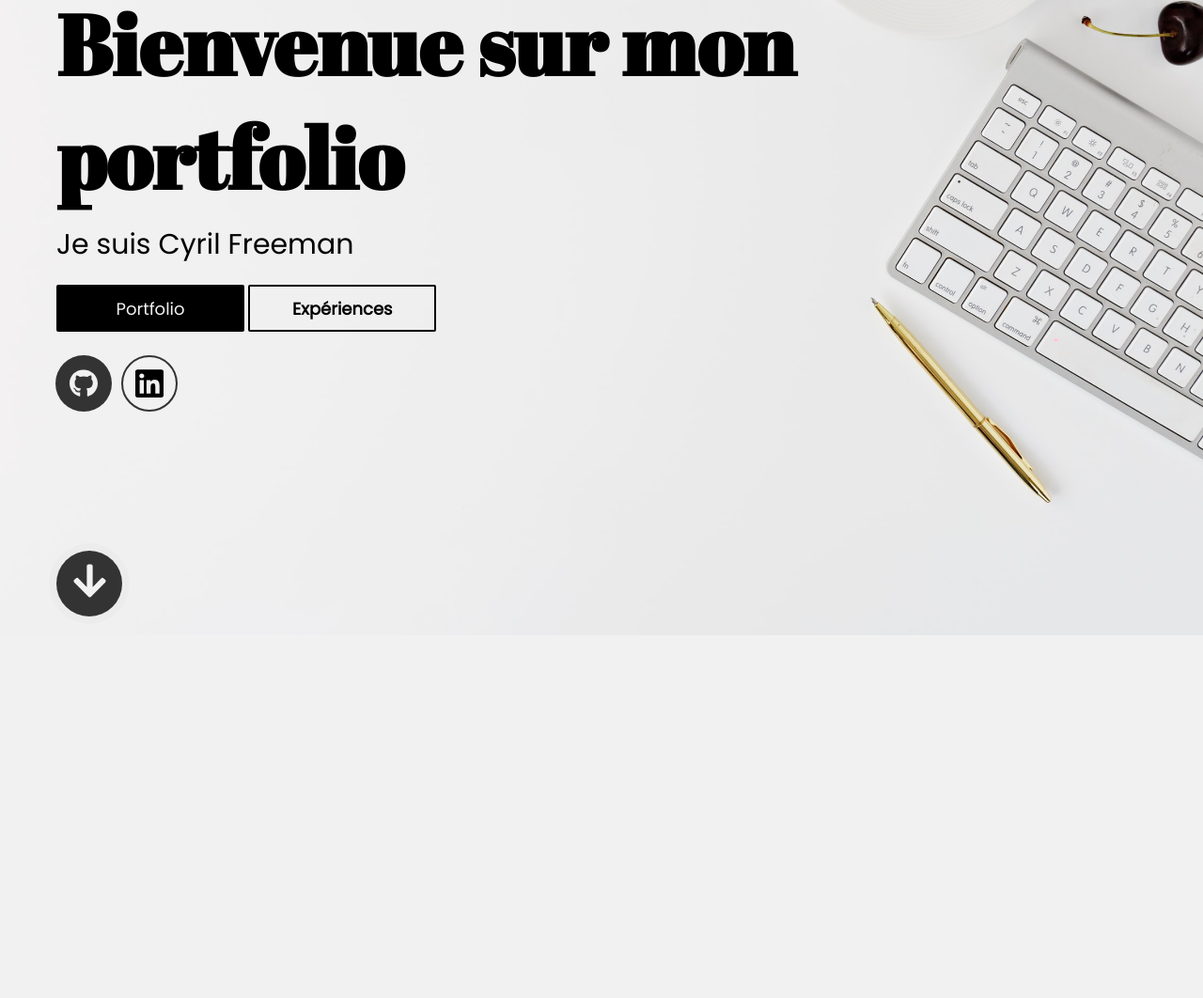
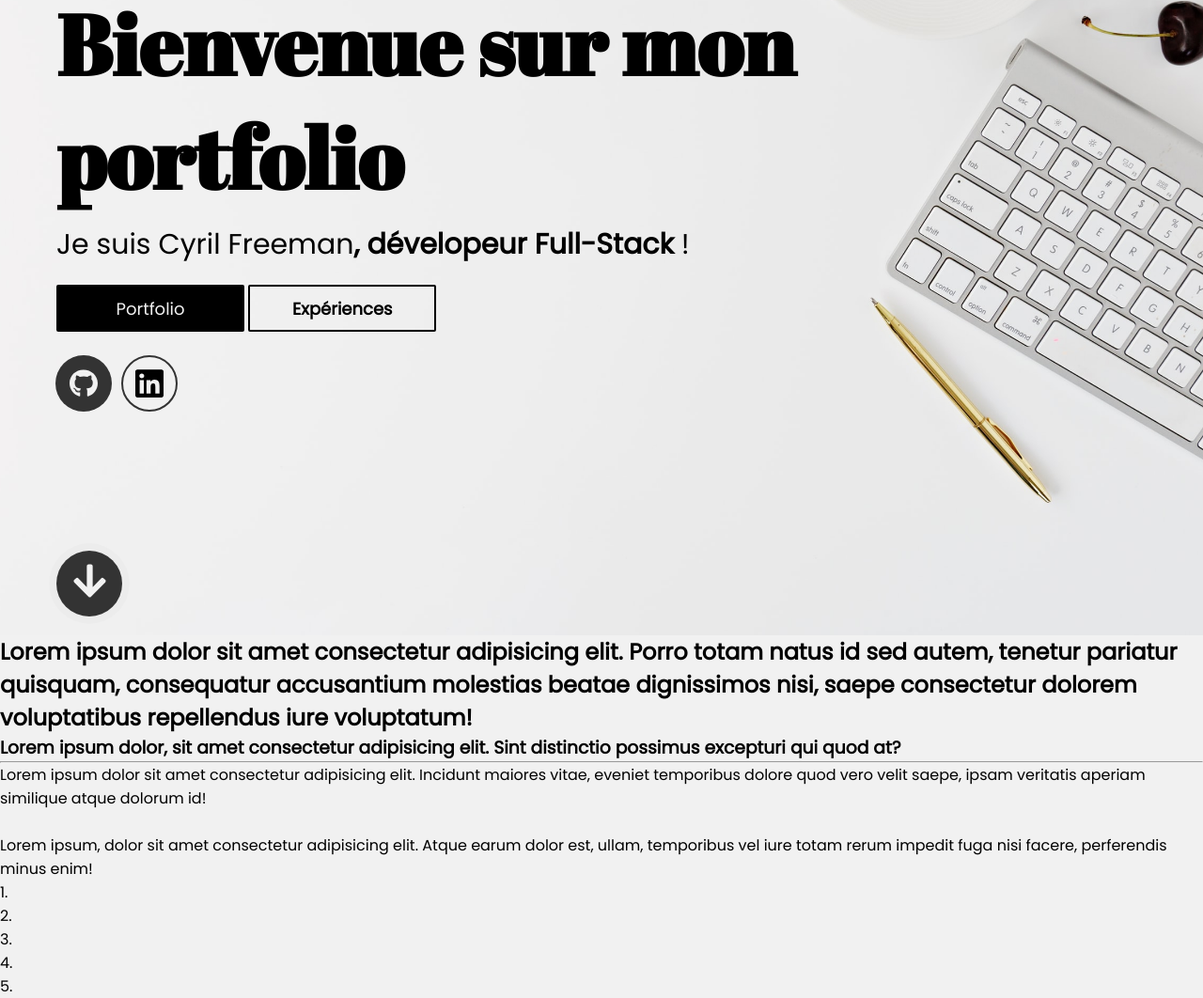
Before and after one commit to CyrilFreeman/Portfolio, a plain HTML site: page index.html in a window 1280 px wide. Shown: the part 224-1286 px from the top of the page at 94% size. Before the commit the page ends 900 px from the top, so only its background shows below. Drawn offline with nearby package versions, Linux system fonts and the light colour scheme.

Commit message:
update html presentation

```diff
--- a/app.js
+++ b/app.js
@@ -19,15 +19,28 @@ if (window.matchMedia("(max-width: 1300px)")) {
 
 //animation écriture
 
-const txtAnim = document.querySelector('.txt-animation');
+const txtAnim = document.querySelector(".txt-animation");
 
 let typewriter = new Typewriter(txtAnim, {
-  loop:false,
+  loop: false,
   deleteSpeed: 20,
-})
+});
 
 typewriter
-.pauseFor(1800)
-.changeDelay(20)
-.typeString('Je suis Cyril Freeman')
-.start()
+  .pauseFor(1800)
+  .changeDelay(20)
+  .typeString("Je suis Cyril Freeman")
+  .pauseFor(300)
+  .typeString("<strong>, dévelopeur Full-Stack</strong> !")
+  .pauseFor(1000)
+  .deleteChars(13)
+  .typeString('<span style="color: #27ae60;"> CSS </span> !')
+  .pauseFor(1000)
+  .deleteChars(6)
+  .typeString('<span style="color: #27ae60;"> Javascript</span> !')
+  .pauseFor(1000)
+  .deleteChars(13)
+  .typeString('<span style="color: #27ae60;"> React</span> !')
+  .pauseFor(1000)
+  .deleteChars(8)
+  .start();
--- a/index.html
+++ b/index.html
@@ -97,6 +97,47 @@
         </div>
       </a>
     </section>
+
+    <!-- Section Présentation-->
+
+    <section class="presentation" id="pres">
+      <h2 class="titre-pres">Lorem ipsum dolor sit amet consectetur adipisicing elit. Porro totam natus id sed autem, tenetur pariatur quisquam, consequatur accusantium molestias beatae dignissimos nisi, saepe consectetur dolorem voluptatibus repellendus iure voluptatum!</h2>
+      <div class="container-presentation">
+
+        <div class="fond-forme"></div>
+
+        <div class="pres-gauche"></div>
+        <h3>Lorem ipsum dolor, sit amet consectetur adipisicing elit. Sint distinctio possimus excepturi qui quod at?</h3>
+        <hr>
+        <p>Lorem ipsum dolor sit amet consectetur adipisicing elit. Incidunt maiores vitae, eveniet temporibus dolore quod vero velit saepe, ipsam veritatis aperiam similique atque dolorum id!</p>
+        <br>
+        <p>Lorem ipsum, dolor sit amet consectetur adipisicing elit. Atque earum dolor est, ullam, temporibus vel iure totam rerum impedit fuga nisi facere, perferendis minus enim!</p>
+      </div>
+
+      <div class="pres-droite"></div>
+        <ul class="liste-presentation">
+          <li class="item-liste i1">
+            <span class="chiffre-style">1.</span>
+            <p class="txt-liste"></p>
+          </li>
+          <li class="item-liste i2">
+            <span class="chiffre-style">2.</span>
+            <p class="txt-liste"></p>
+          </li>
+          <li class="item-liste i3">
+            <span class="chiffre-style">3.</span>
+            <p class="txt-liste"></p>
+          </li>
+          <li class="item-liste i4">
+            <span class="chiffre-style">4.</span>
+            <p class="txt-liste"></p>
+          </li>
+          <li class="item-liste i5">
+            <span class="chiffre-style">5.</span>
+            <p class="txt-liste"></p>
+          </li>
+        </ul>
+    </section>
     <script src="https://unpkg.com/typewriter-effect@latest/dist/core.js"></script>
     <script src="app.js"></script>
   </body>
```
